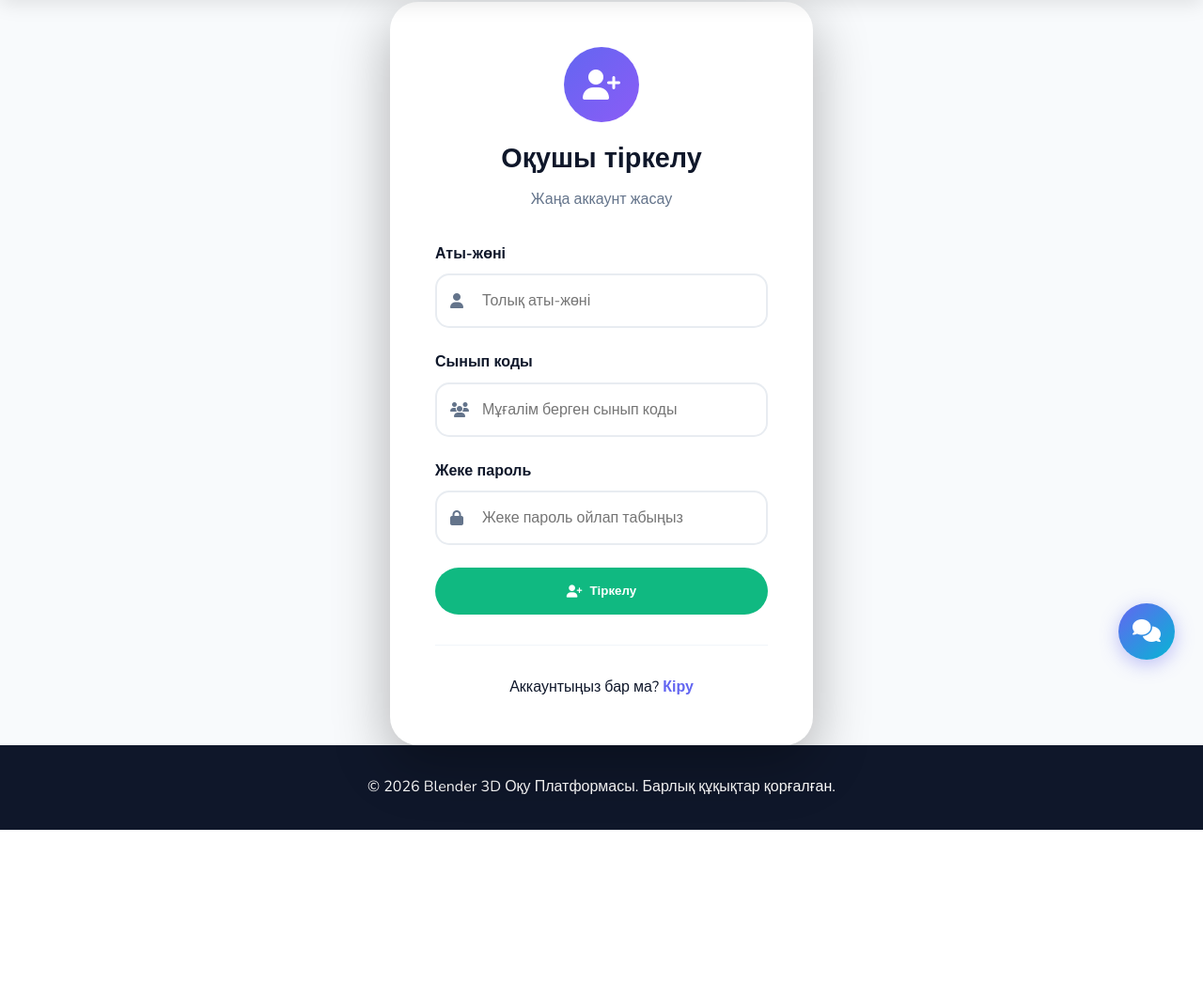
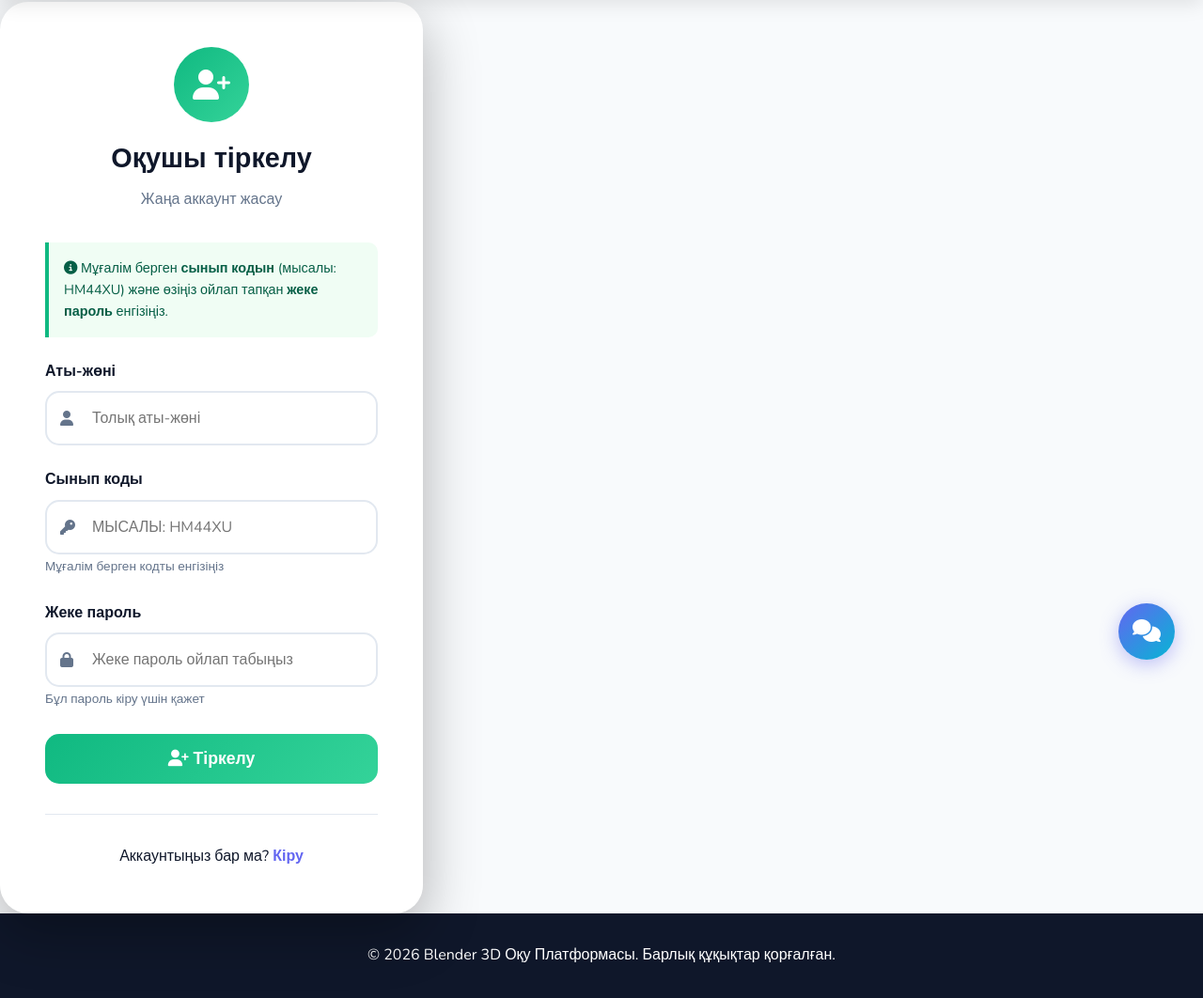
Before and after one commit to aliakbarovanurajym-cyber/BlenderEduu, a Flask app: page /register_student in a window 1280 px wide. Shown: the part 68-1130 px from the top of the page at 94% size. Before the commit the page ends 951 px from the top, so only its background shows below. Run offline with Flask 3, Linux system fonts and the light colour scheme; some libraries are stand-ins or nearby versions.

Commit message:
register_student.html

```diff
--- a/templates/register_student.html
+++ b/templates/register_student.html
@@ -11,9 +11,7 @@
         justify-content: center;
         padding: 2rem;
         background: linear-gradient(135deg, #0f172a 0%, #1e293b 50%, #334155 100%);
-        margin: 0 auto;
     }
-
     .auth-card {
         background: white;
         padding: 3rem;
@@ -21,18 +19,15 @@
         box-shadow: 0 20px 60px rgba(0,0,0,0.3);
         width: 100%;
         max-width: 450px;
-        margin: 0 auto;
     }
-
     .auth-header {
         text-align: center;
         margin-bottom: 2rem;
     }
-
     .auth-icon {
         width: 80px;
         height: 80px;
-        background: linear-gradient(135deg, #6366f1, #8b5cf6);
+        background: linear-gradient(135deg, #10b981, #34d399);
         border-radius: 50%;
         display: flex;
         align-items: center;
@@ -41,26 +36,27 @@
         font-size: 2rem;
         color: white;
     }
-
     .auth-title {
         font-size: 1.8rem;
         font-weight: 800;
-        color: var(--dark);
+        color: #0f172a;
     }
-
     .auth-subtitle {
         color: #64748b;
         margin-top: 0.5rem;
     }
-
-    .auth-form {
-        margin-top: 2rem;
+    .form-group {
+        margin-bottom: 1.5rem;
     }
-
+    .form-label {
+        display: block;
+        margin-bottom: 0.5rem;
+        font-weight: 700;
+        color: #0f172a;
+    }
     .form-icon {
         position: relative;
     }
-
     .form-icon i {
         position: absolute;
         left: 1rem;
@@ -68,22 +64,55 @@
         transform: translateY(-50%);
         color: #64748b;
     }
-
-    .form-icon input {
-        padding-left: 3rem;
+    .form-input {
+        width: 100%;
+        padding: 1rem 1rem 1rem 3rem;
+        border: 2px solid #e2e8f0;
+        border-radius: 15px;
+        font-family: 'Nunito', sans-serif;
+        font-size: 1rem;
+        transition: all 0.3s;
     }
-
+    .form-input:focus {
+        outline: none;
+        border-color: #10b981;
+        box-shadow: 0 0 0 4px rgba(16,185,129,0.1);
+    }
+    .btn-success {
+        background: linear-gradient(135deg, #10b981, #34d399);
+        color: white;
+        border: none;
+        padding: 1rem;
+        border-radius: 15px;
+        font-size: 1.1rem;
+        font-weight: 700;
+        cursor: pointer;
+        width: 100%;
+        transition: all 0.3s;
+    }
+    .btn-success:hover {
+        transform: translateY(-2px);
+        box-shadow: 0 10px 30px rgba(16,185,129,0.4);
+    }
     .auth-footer {
         text-align: center;
         margin-top: 2rem;
         padding-top: 2rem;
-        border-top: 1px solid #f1f5f9;
+        border-top: 1px solid #e2e8f0;
     }
-
     .auth-footer a {
         color: #6366f1;
         text-decoration: none;
         font-weight: 700;
+    }
+    .hint-text {
+        background: #f0fdf4;
+        border-left: 4px solid #10b981;
+        padding: 1rem;
+        border-radius: 0 10px 10px 0;
+        margin-bottom: 1.5rem;
+        color: #065f46;
+        font-size: 0.9rem;
     }
 </style>
 {% endblock %}
@@ -99,6 +128,11 @@
             <p class="auth-subtitle">Жаңа аккаунт жасау</p>
         </div>
 
+        <div class="hint-text">
+            <i class="fas fa-info-circle"></i>
+            Мұғалім берген <strong>сынып кодын</strong> (мысалы: HM44XU) және өзіңіз ойлап тапқан <strong>жеке пароль</strong> енгізіңіз.
+        </div>
+
         <form class="auth-form" method="POST" action="/register_student">
             <div class="form-group">
                 <label class="form-label">Аты-жөні</label>
@@ -111,9 +145,12 @@
             <div class="form-group">
                 <label class="form-label">Сынып коды</label>
                 <div class="form-icon">
-                    <i class="fas fa-users"></i>
-                    <input type="text" name="class_code" class="form-input" placeholder="Мұғалім берген сынып коды" required>
+                    <i class="fas fa-key"></i>
+                    <input type="text" name="class_code" class="form-input" placeholder="Мысалы: HM44XU" required
+                           style="text-transform: uppercase;"
+                           oninput="this.value = this.value.toUpperCase()">
                 </div>
+                <small style="color: #64748b; font-size: 0.85rem;">Мұғалім берген кодты енгізіңіз</small>
             </div>
 
             <div class="form-group">
@@ -122,9 +159,10 @@
                     <i class="fas fa-lock"></i>
                     <input type="password" name="password" class="form-input" placeholder="Жеке пароль ойлап табыңыз" required>
                 </div>
+                <small style="color: #64748b; font-size: 0.85rem;">Бұл пароль кіру үшін қажет</small>
             </div>
 
-            <button type="submit" class="btn btn-success" style="width: 100%; justify-content: center; padding: 1rem;">
+            <button type="submit" class="btn-success">
                 <i class="fas fa-user-plus"></i> Тіркелу
             </button>
         </form>
```
